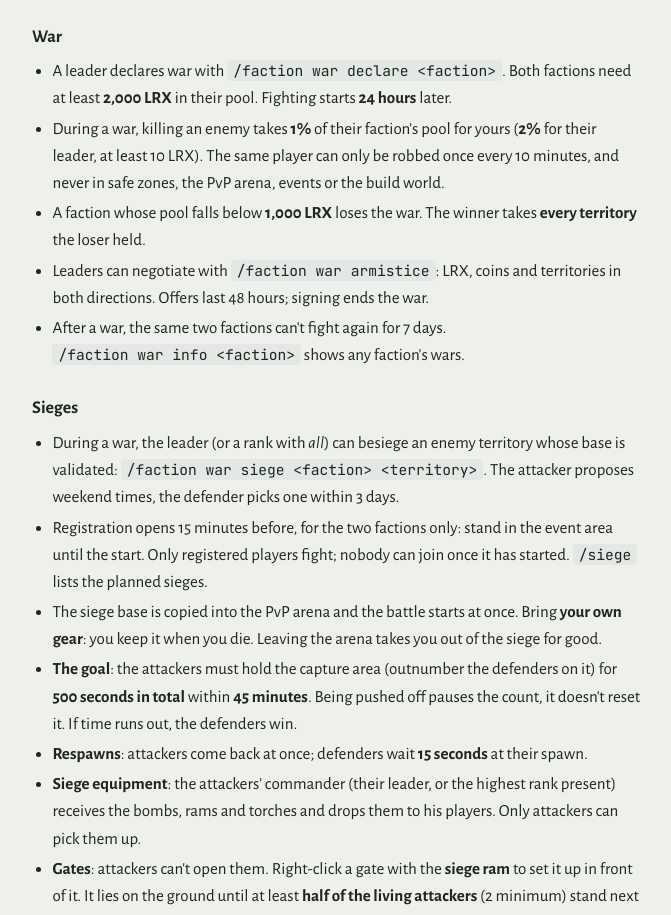
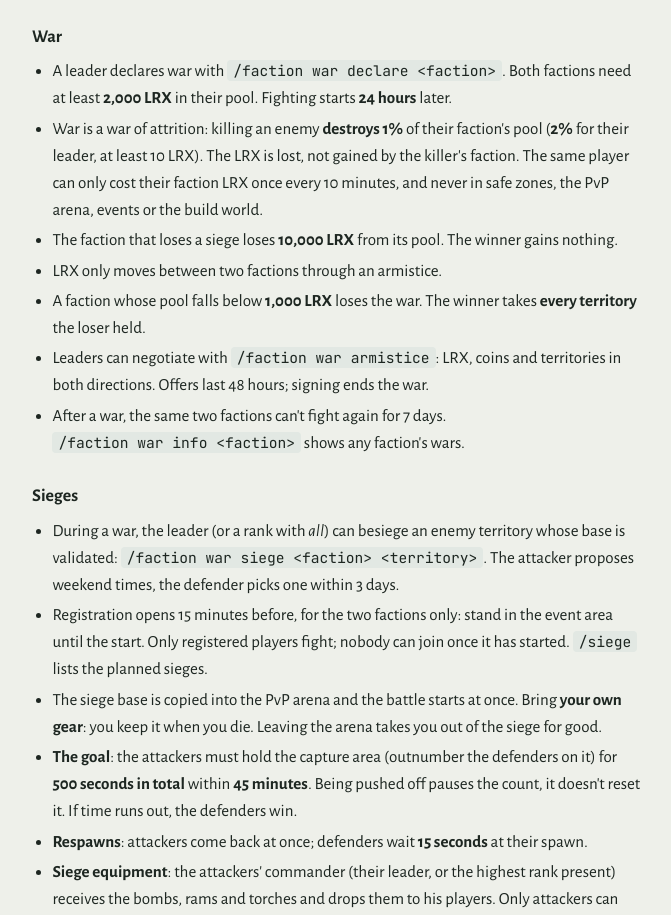
Before and after one commit to paullecrocq/lotr-reborn, a plain HTML site: page index.html in a window 1280 px wide. Shown: the part 9058-9973 px from the top of the page, without its empty margins (296-967 px from the left). Drawn offline with nearby package versions, Linux system fonts and the light colour scheme; a web font is replaced by a local one.

Commit message:
Update the website (1 file)

```diff
--- a/index.html
+++ b/index.html
@@ -368,7 +368,9 @@ footer { margin-top: 56px; padding-top: 16px; border-top: 1px solid var(--line);
       <h3>War</h3>
       <ul>
         <li>A leader declares war with <code>/faction war declare &lt;faction&gt;</code>. Both factions need at least <b>2,000 LRX</b> in their pool. Fighting starts <b>24 hours</b> later.</li>
-        <li>During a war, killing an enemy takes <b>1%</b> of their faction's pool for yours (<b>2%</b> for their leader, at least 10 LRX). The same player can only be robbed once every 10 minutes, and never in safe zones, the PvP arena, events or the build world.</li>
+        <li>War is a war of attrition: killing an enemy <b>destroys 1%</b> of their faction's pool (<b>2%</b> for their leader, at least 10 LRX). The LRX is lost, not gained by the killer's faction. The same player can only cost their faction LRX once every 10 minutes, and never in safe zones, the PvP arena, events or the build world.</li>
+        <li>The faction that loses a siege loses <b>10,000 LRX</b> from its pool. The winner gains nothing.</li>
+        <li>LRX only moves between two factions through an armistice.</li>
         <li>A faction whose pool falls below <b>1,000 LRX</b> loses the war. The winner takes <b>every territory</b> the loser held.</li>
         <li>Leaders can negotiate with <code>/faction war armistice</code>: LRX, coins and territories in both directions. Offers last 48 hours; signing ends the war.</li>
         <li>After a war, the same two factions can't fight again for 7 days. <code>/faction war info &lt;faction&gt;</code> shows any faction's wars.</li>
```
